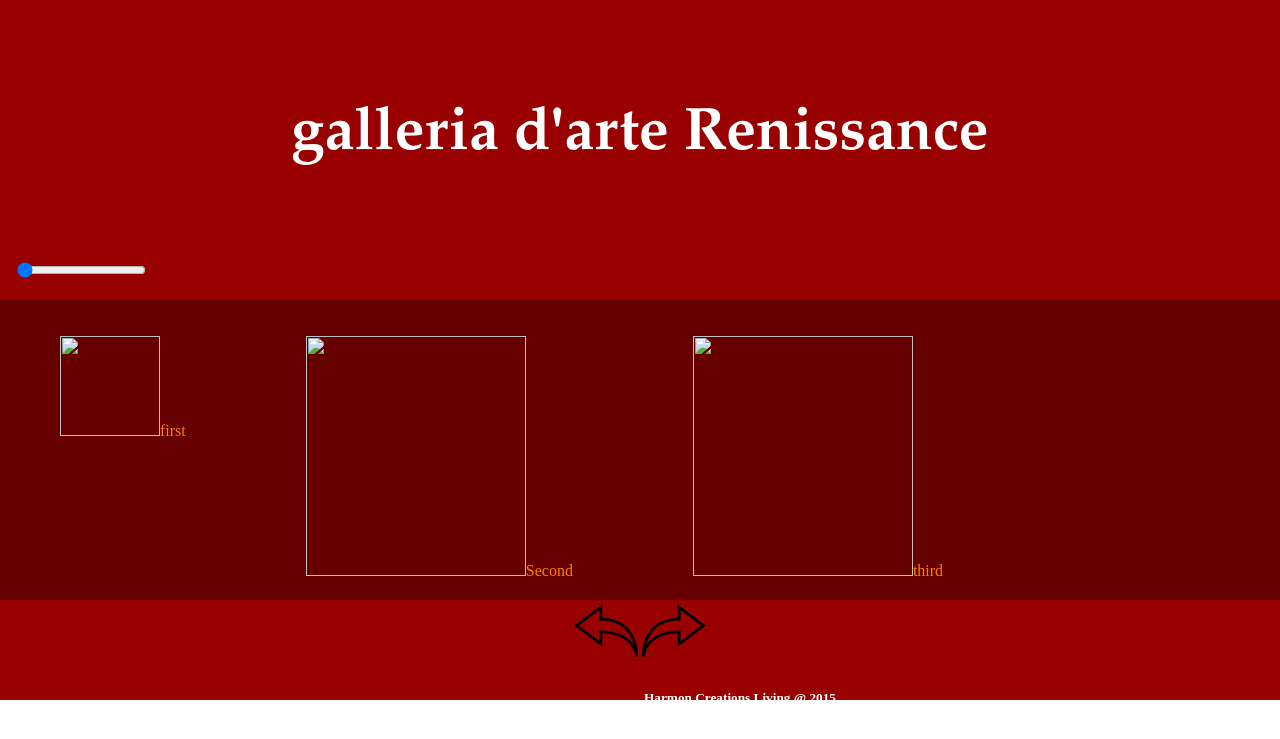
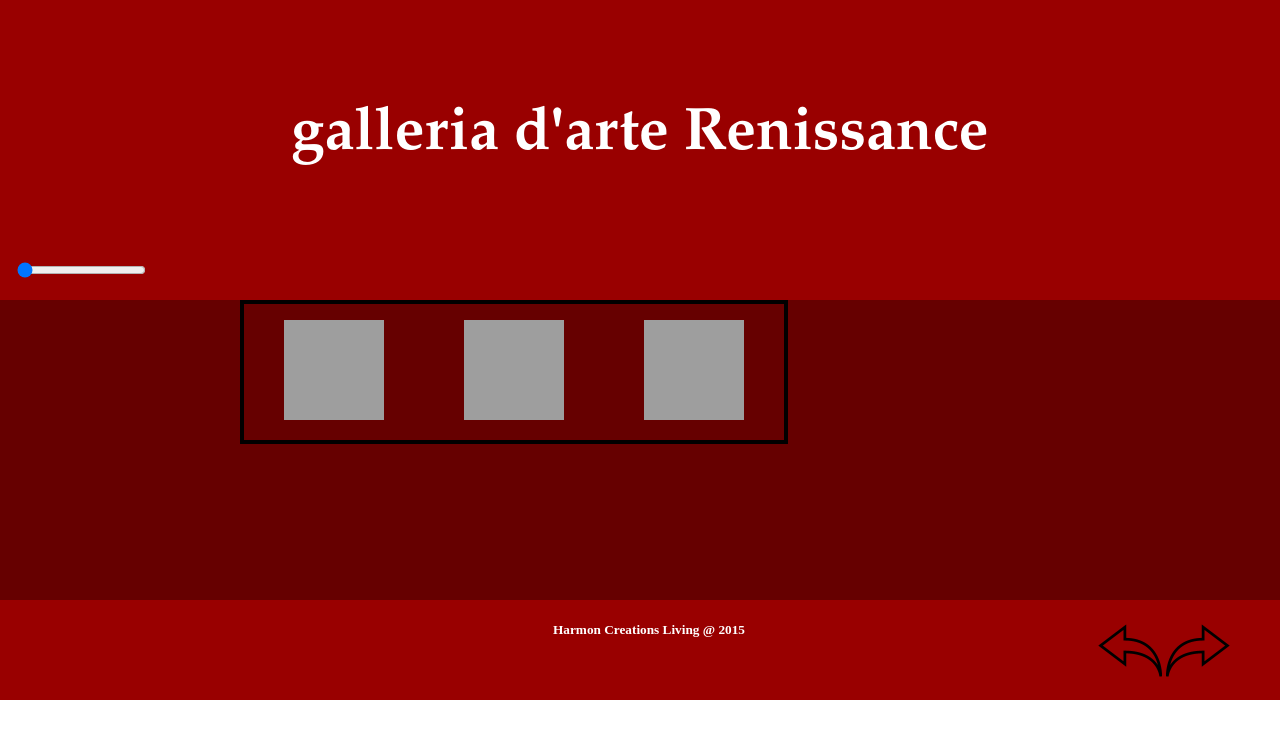
Before and after one commit to Alanajh/Sites, a PHP site: the page made by Art Gallery/index.php in a window 1280 px wide; the page is wider, and only the part inside the window is pictured. Shown: the top 739 px of that part. Run offline with PHP 8.4, Linux system fonts and the light colour scheme; some libraries are stand-ins or nearby versions; grey boxes are pictures that could not be loaded.

Commit message:
7/22/2015
Added images, got the rotations semi-working, and a few other
testings...

```diff
--- a/Art Gallery/art.css
+++ b/Art Gallery/art.css
@@ -5,7 +5,8 @@
 figure{
 	color: #FF8000;
 	float: left;
-	padding: 20px;
+	padding-: 0px;
+	position: relative;
 }
 h3{
 	font-family: "Palatino Linotype", "Book Antiqua", Palatino, serif;
@@ -16,10 +17,12 @@
 h5{
 	padding-left: 200px;
 }
+
 /* id css */
 #artbar{
 	background-color: #660000;
 	height: 300px;
+	padding-left: 240px;
 	position: absolute;
 	top: 300px;
 	width: 100%;
@@ -35,9 +38,10 @@
 	top: 600px;
 	width: 100%;
 }
-#left{
-	position: relative;
-}
+							#middle{
+								border: solid 4px;
+								position: absolute;
+							}
 #right{
 	float: right;
 	padding-right: 50px;
@@ -58,4 +62,6 @@
 	padding-left: 15px;
 	position: absolute;
 	top: 260px;
-}
+	}
+
+/* CSS changes when image is at a certain location on the screen*/
--- a/Art Gallery/index.php
+++ b/Art Gallery/index.php
@@ -9,7 +9,6 @@
 	</head>
 
 	<body>
-
 	<!-- MAIN BAR WITH LOGO -->
 		<div id="menu">
 			<h3>galleria d'arte Renissance</h3>
@@ -20,31 +19,68 @@
 	<!-- MIDDLE BAR WITH SCROLLING ARTWORK -->
 		<div id="artbar" align="center">
 			<div id="middle">
-				<figure id="holder"><img src="" width="100" height="100">first</figure>
-				<figure><img src="" width="220" height="240">Second</figure>
-				<figure><img src="" width="220" height="240">third</figure>
+				<figure id="img1"><img src="C:\Users\aharmon\Desktop\Sites\Art Gallery\Renaissance\AssemblyOfGods.jpg" id="i1" width="100" height="100"></figure>
+				<figure id="img2"><img src="C:\Users\aharmon\Desktop\Sites\Art Gallery\Renaissance\TheUglyDuchess_QuintenMassys.jpg" id="i2" width="100" height="100"></figure>
+				<figure id="img3"><img src="C:\Users\aharmon\Desktop\Sites\Art Gallery\Renaissance\WaterLift.jpg" id="i3"width="100" height="100"></figure>
 			</div>
 		</div>
+	<!-- CREDENTIALS AND NAVIGATIONAL ARROWS -->
 		<div id="credentials">
-			<div id="rigt">
+			<div id="right">
 				<input type="image" value="submit" id="btnLeft" src="left.ico" width= "64" height="64" />
 				<input type="image" value="submit" id="btnRight" src="right.ico" width= "64" height="64" />
-		</div>
+			</div>
 	<!-- JQUERY -->
 	<script>
 		$(document).ready(function(){
 			$('#btnLeft').click(function(){
 				$("figure").animate({
-					'marginLeft' : '-=30px', //moves left
+					'left' : "-=30px",
 				});
 			});
 			$('#btnRight').click(function(){
 				$("figure").animate({
-					'marginLeft' : "+=30px" //moves right
+					'left' : "+=30px"
 				});
 			});
 		});
 	</script>
+	<script>
+		$(document).ready(function(){
+			$("#btnLeft").click(function(){
+				<!-- declare variables to determine location of images -->
+				var x = $("#img1").offset();
+				var l = x.left;
+				var x2 = $("#img2").offset();
+				var l2 = x2.left;
+				var x3 = $("#img3").offset();
+				var l3 = x3.left;
+				<!-- alert("Top: " + x.top + " Left: " + x.left); -->
+		<!-- resizing image 1 -->
+				if(l <= 0 - 140){
+					$("#img1").css({"float" : "right"});
+				}
+				else if (l <= 400 || l >= 600){
+					$("#i1").css({"width" : "100", "height" : "100"});
+				}
+		<!-- resizing image 2 -->
+				if(l2 <= 0 - 140){
+					$("#img1").css({"position" : "relative"});
+					$("#img2").css({"float" : "right"});
+				}
+				else if (l2 <= 400 || l2 >= 600){
+					$("#i2").css({"width" : "100", "height" : "100"});
+				}
+				else if(l2 >= 400 || l2 <= 600){
+							$("#i2").css({"width" : "150", "height" : "150"});
+				}
+		<!-- resizing image 3 -->
+				if(l3 <= 0 - 140){
+					$("#img3").css({"float" : "right"});
+				}
+			});
+		});
+</script>
 	<!-- BOTTOM DIV WITH COPYRIGHT AND ARROWS -->
 		<div id="copyright">
 			<h5> Harmon Creations Living @ 2015 </h5>
```
Also changed, not shown: Art Gallery/Renaissance/AssemblyOfGods.jpg (added), Art Gallery/Renaissance/TheUglyDuchess_QuintenMassys.jpg (added), Art Gallery/Renaissance/WaterLift.jpg (added).
